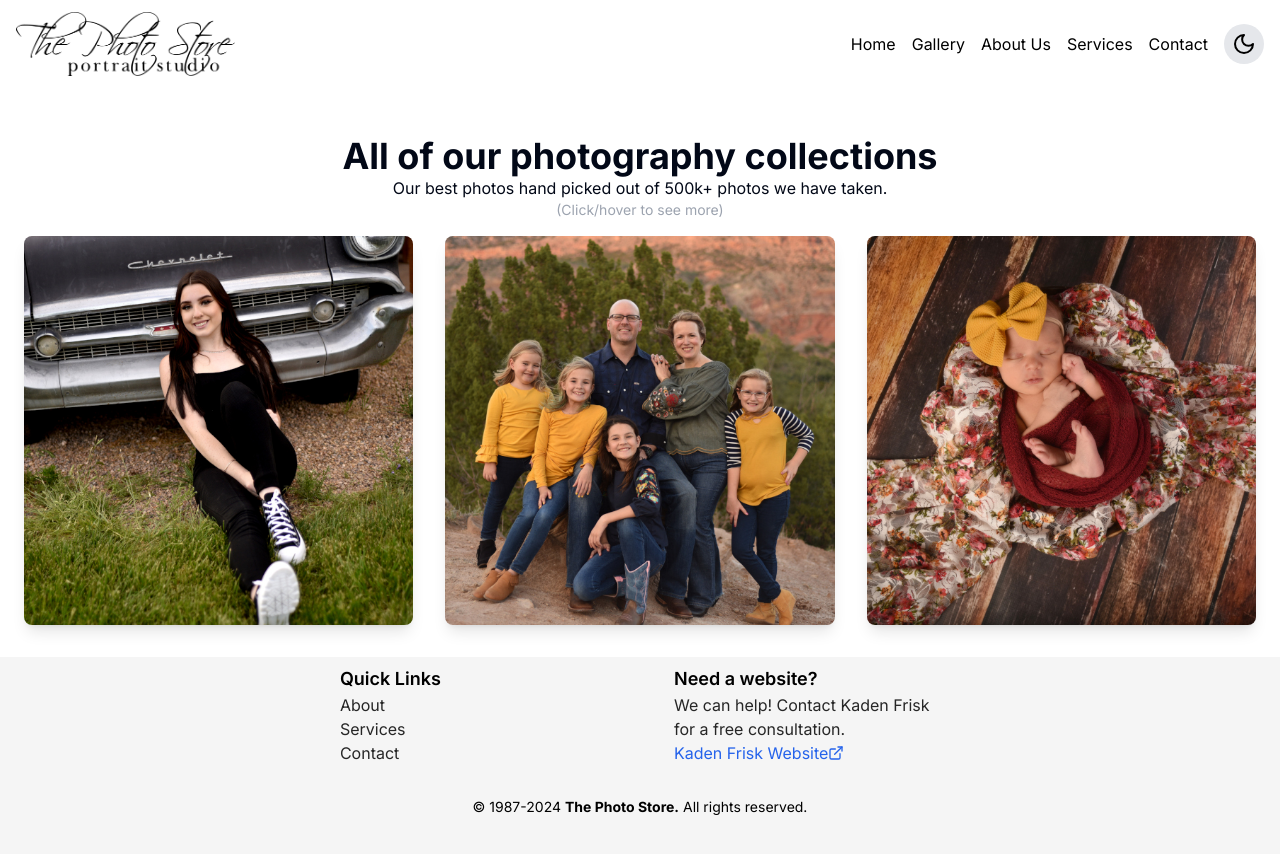
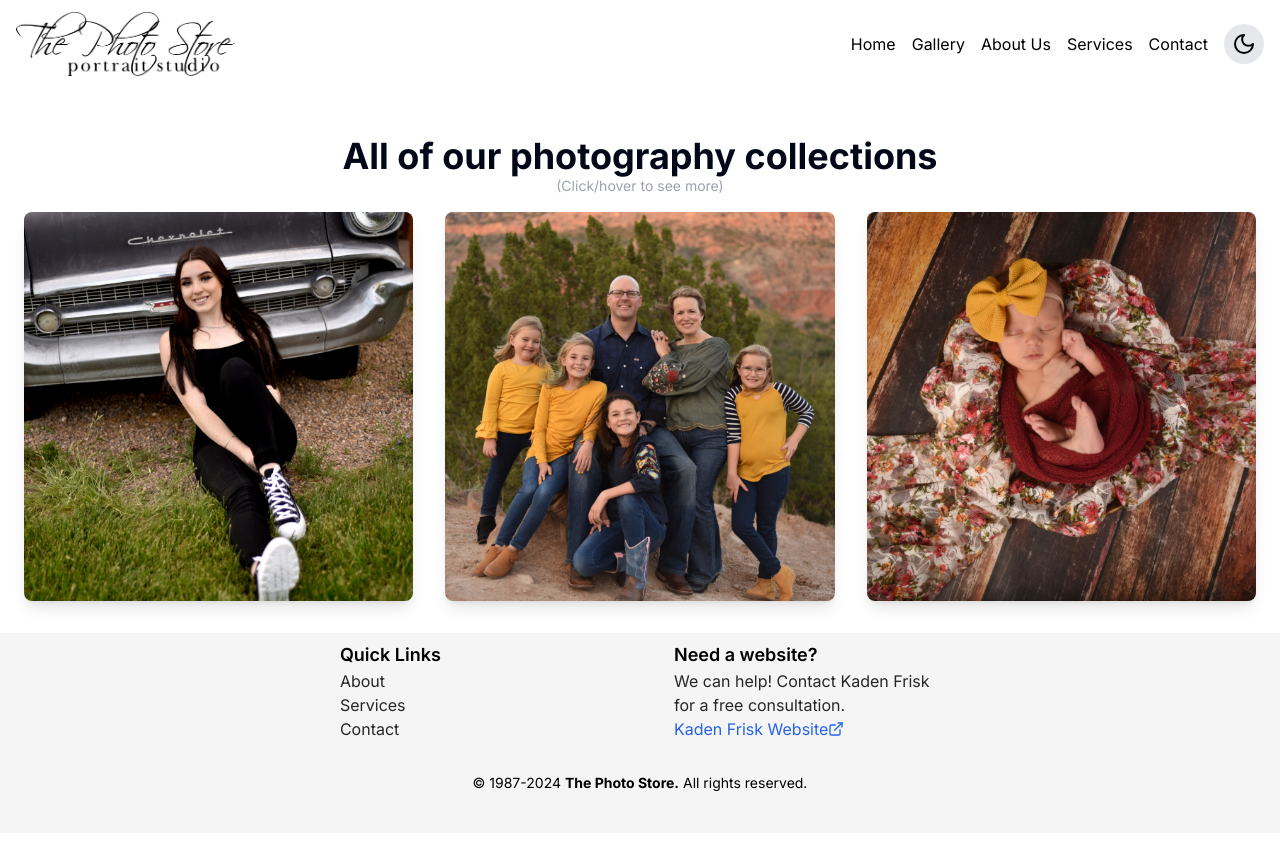
Before and after one commit to ofluffydev/tps, a Next.js app: page /gallery in a window 1280 px wide. Shown: the top 854 px of the page. After the commit the page ends 833 px from the top, so only its background shows below. Built offline with nearby package versions, Linux system fonts and the light colour scheme.

Commit message:
Update AllCollections.tsx

```diff
--- a/src/components/GalleryPage/AllCollections.tsx
+++ b/src/components/GalleryPage/AllCollections.tsx
@@ -29,7 +29,6 @@ function AllCollections() {
         <h1 className="font-bold text-4xl text-center">
           All of our photography collections
         </h1>
-        <p>Our best photos hand picked out of 500k+ photos we have taken.</p>
         <p className="text-sm text-gray-400">(Click/hover to see more)</p>
       </div>
       <div className="grid grid-cols-1 md:grid-cols-2 lg:grid-cols-3 gap-8">
```
